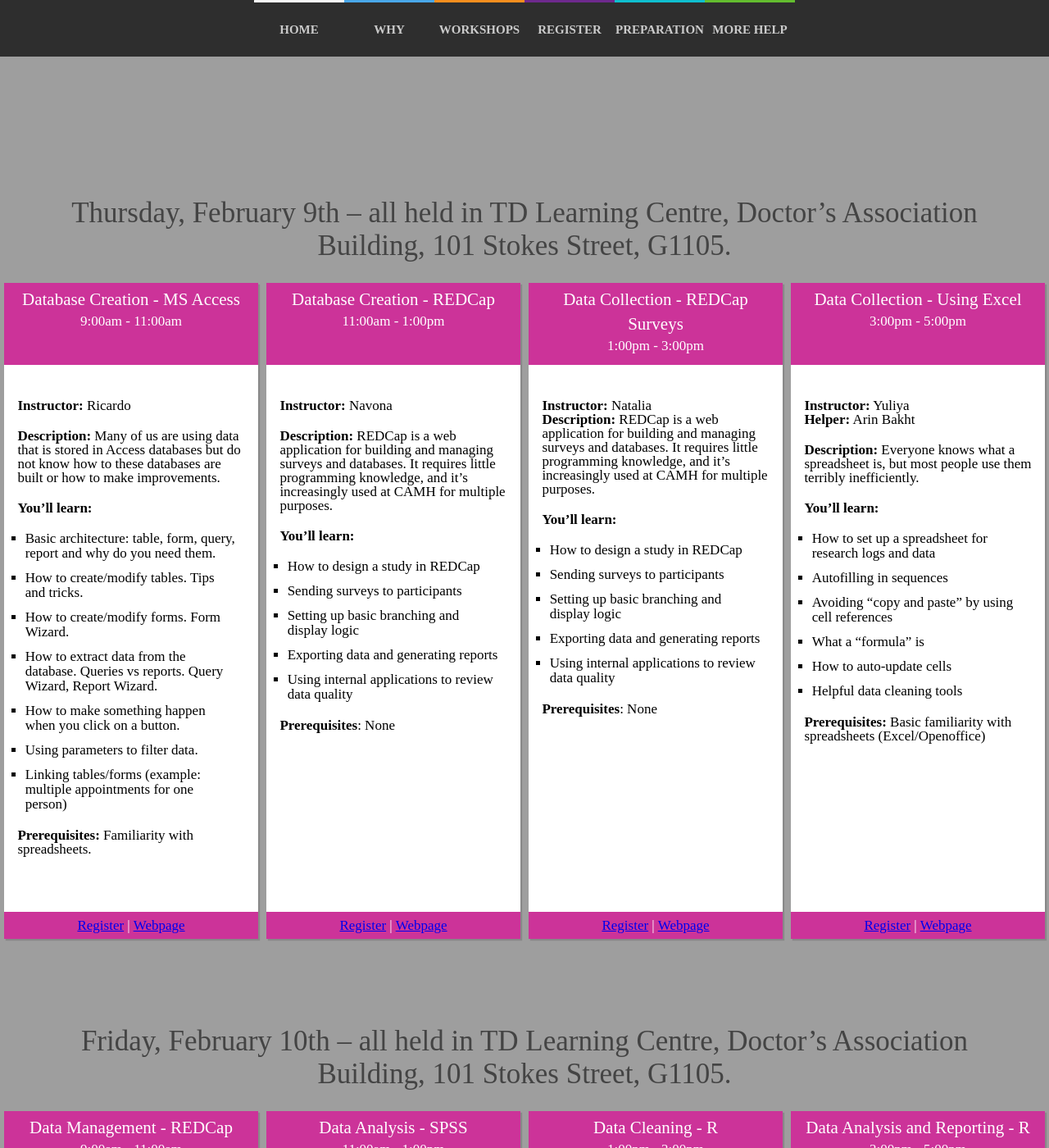
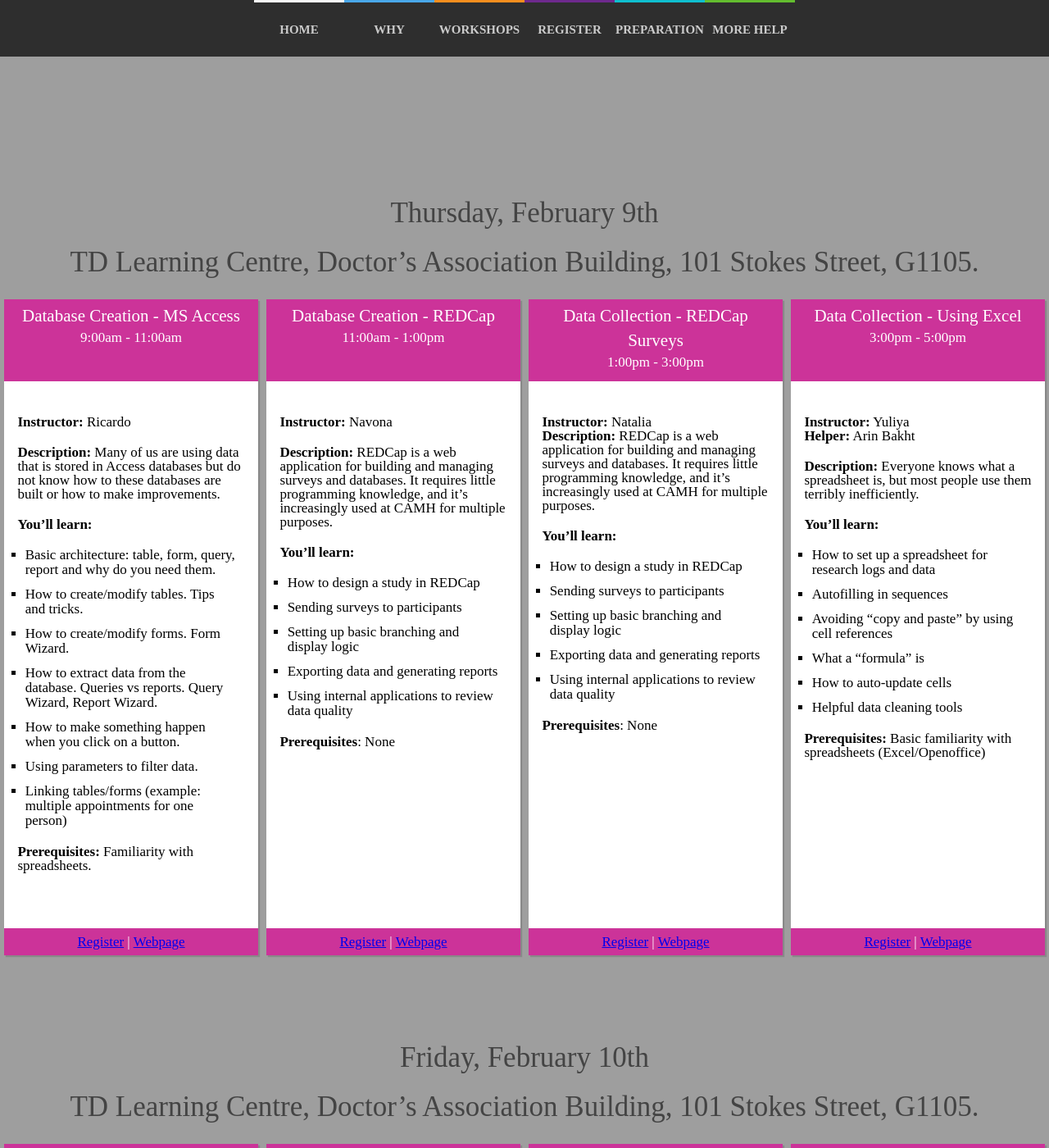
Before and after one commit to CAMH-SCWG/feb-2017-workshops, a Jekyll site: the page built from _posts/2017-01-03-details.md, in a window 1280 px wide and 1400 px high. Shown: the whole window at 82% size. Built offline with Jekyll 4.4.1, drawn with Linux system fonts in a browser that asks for light colours; nearby versions of some CDN libraries; our own code applies the rules of GitHub Pages for plain Markdown files.

Commit message:
Update 2017-01-03-details.md

```diff
--- a/_posts/2017-01-03-details.md
+++ b/_posts/2017-01-03-details.md
@@ -7,7 +7,8 @@
 
 {::options parse_block_html="true" /}
 <div class="day">
-## Thursday, February 9th -- all held in TD Learning Centre, Doctor's Association Building, 101 Stokes Street, G1105.
+## Thursday, February 9th
+## TD Learning Centre, Doctor's Association Building, 101 Stokes Street, G1105.
 
 <div class="card">
 <div class="card-title" markdown="1">
@@ -136,7 +137,8 @@
 
 </div><div class="day">
 
-## Friday, February 10th -- all held in TD Learning Centre, Doctor's Association Building, 101 Stokes Street, G1105.
+## Friday, February 10th
+## TD Learning Centre, Doctor's Association Building, 101 Stokes Street, G1105.
 
 
 <div class="card">
```
